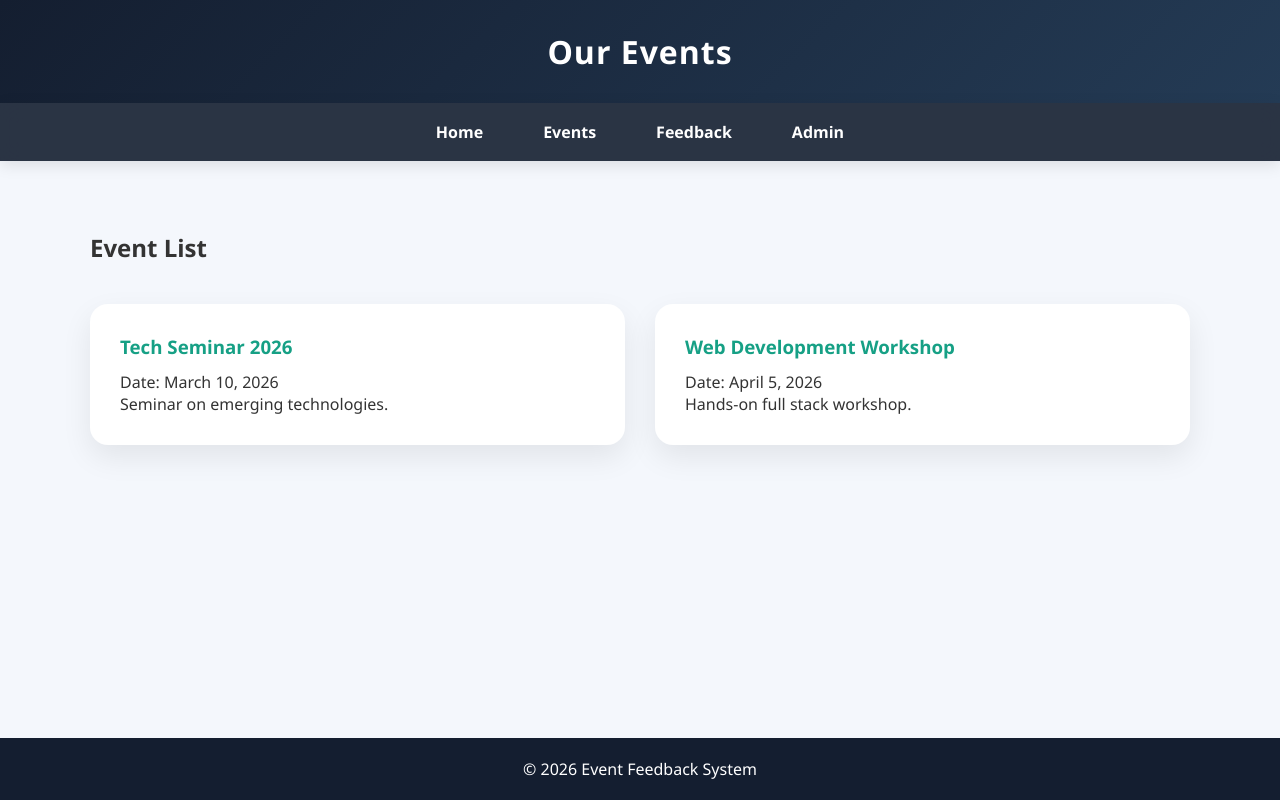
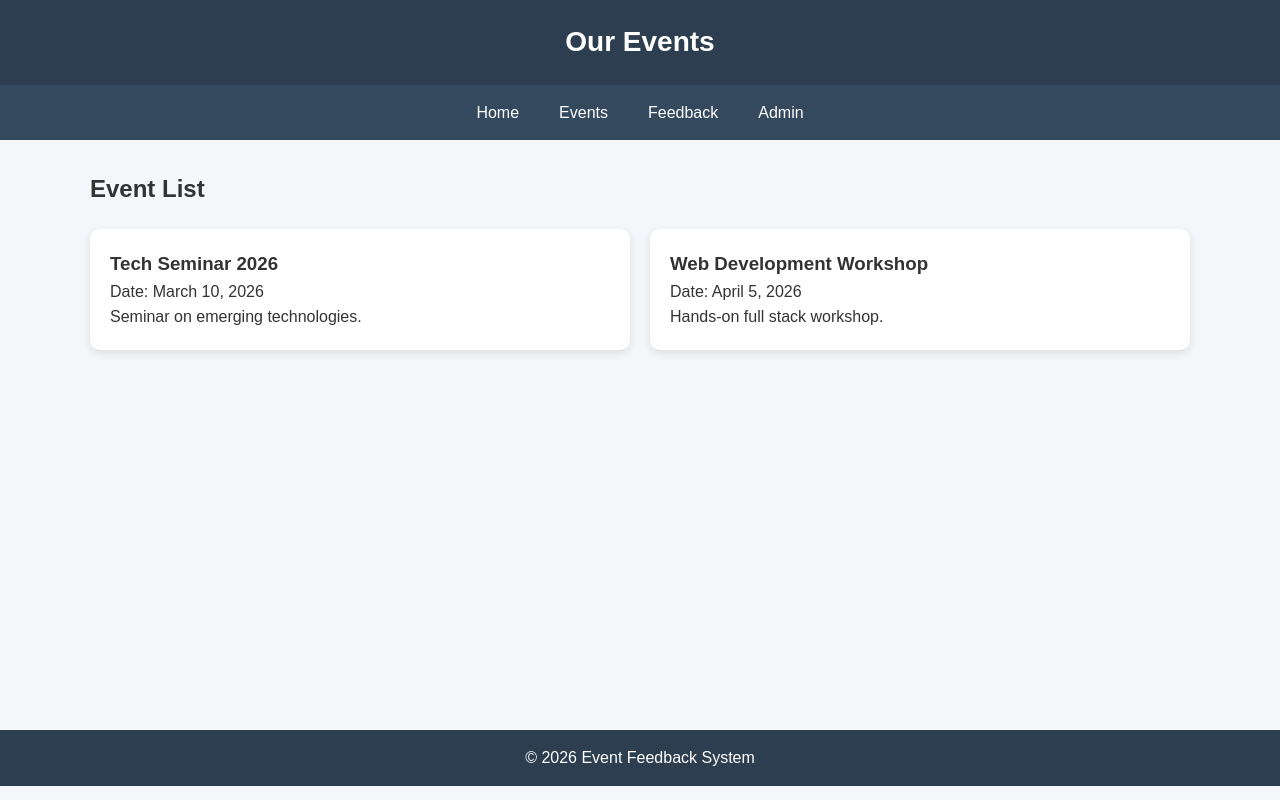
Before and after one commit to Aryan102004/event-feedback-system, a Flask app: page /events in a window 1280 px wide. Run offline with Flask 3, Linux system fonts and the light colour scheme.

Commit message:
Update style.css

```diff
--- a/static/style.css
+++ b/static/style.css
@@ -1,329 +1,257 @@
-/* ===============================
-   GLOBAL RESET
-================================= */
-* {
-    margin: 0;
-    padding: 0;
-    box-sizing: border-box;
+/* ==========================================
+GLOBAL STYLES
+========================================== */
+
+*{
+margin:0;
+padding:0;
+box-sizing:border-box;
+font-family:Arial, Helvetica, sans-serif;
 }
 
-body {
-    font-family: 'Poppins', 'Segoe UI', sans-serif;
-    background: #f4f7fc;
-    color: #333;
-    min-height: 100vh;
-    display: flex;
-    flex-direction: column;
+body{
+background:#f4f6f9;
+color:#333;
+line-height:1.6;
 }
 
-/* Ensure footer stays bottom */
-main {
-    flex: 1;
+/* ==========================================
+HEADER
+========================================== */
+
+header{
+background:#2c3e50;
+color:white;
+padding:20px;
+text-align:center;
 }
 
-/* ===============================
-   HEADER
-================================= */
-header {
-    background: linear-gradient(135deg, #141e30, #243b55);
-    color: white;
-    text-align: center;
-    padding: 30px 20px;
-    letter-spacing: 1px;
+header h1{
+font-size:28px;
 }
 
-/* ===============================
-   NAVIGATION (GLASS STYLE)
-================================= */
-nav {
-    position: sticky;
-    top: 0;
-    backdrop-filter: blur(12px);
-    background: rgba(20, 30, 48, 0.9);
-    box-shadow: 0 4px 15px rgba(0,0,0,0.1);
-    z-index: 1000;
+/* ==========================================
+NAVIGATION
+========================================== */
+
+nav{
+background:#34495e;
 }
 
-nav ul {
-    display: flex;
-    justify-content: center;
-    list-style: none;
+nav ul{
+list-style:none;
+display:flex;
+justify-content:center;
+flex-wrap:wrap;
 }
 
-nav ul li {
-    padding: 18px 30px;
+nav ul li{
+margin:5px;
 }
 
-nav ul li a {
-    color: white;
-    text-decoration: none;
-    font-weight: 600;
-    position: relative;
-    transition: 0.3s ease;
+nav ul li a{
+color:white;
+text-decoration:none;
+padding:10px 15px;
+display:block;
+border-radius:5px;
+transition:0.3s;
 }
 
-nav ul li a::after {
-    content: "";
-    position: absolute;
-    left: 0;
-    bottom: -6px;
-    width: 0%;
-    height: 2px;
-    background: #1abc9c;
-    transition: 0.3s ease;
+nav ul li a:hover{
+background:#2c3e50;
 }
 
-nav ul li a:hover::after {
-    width: 100%;
+/* admin button */
+
+.admin-btn{
+background:#e74c3c;
+border-radius:5px;
 }
 
-/* ===============================
-   HERO SECTION
-================================= */
-.hero {
-    height: 85vh;
-    background: linear-gradient(135deg, #1abc9c, #16a085, #0f2027);
-    display: flex;
-    justify-content: center;
-    align-items: center;
-    text-align: center;
-    color: white;
-    padding: 20px;
+/* ==========================================
+MAIN CONTENT
+========================================== */
+
+main{
+padding:30px;
+min-height:70vh;
 }
 
-.hero-content {
-    max-width: 750px;
-    animation: fadeUp 1s ease forwards;
+/* ==========================================
+EVENT SECTION
+========================================== */
+
+.events-container{
+max-width:1100px;
+margin:auto;
 }
 
-.hero-content h2 {
-    font-size: 52px;
-    margin-bottom: 20px;
+/* header section */
+
+.events-header{
+display:flex;
+justify-content:space-between;
+align-items:center;
+margin-bottom:20px;
 }
 
-.hero-content p {
-    font-size: 18px;
-    margin-bottom: 35px;
+/* grid */
+
+.events-grid{
+display:grid;
+grid-template-columns:repeat(auto-fit,minmax(250px,1fr));
+gap:20px;
 }
 
-.btn {
-    padding: 14px 40px;
-    background: white;
-    color: #16a085;
-    font-weight: 600;
-    text-decoration: none;
-    border-radius: 50px;
-    transition: 0.3s ease;
+/* event card */
+
+.event-card{
+background:white;
+padding:20px;
+border-radius:10px;
+box-shadow:0 3px 10px rgba(0,0,0,0.1);
+transition:0.3s;
 }
 
-.btn:hover {
-    transform: translateY(-4px);
-    box-shadow: 0 10px 25px rgba(0,0,0,0.2);
+.event-card:hover{
+transform:translateY(-5px);
 }
 
-/* ===============================
-   EVENTS PAGE
-================================= */
-.events-container {
-    padding: 70px 20px;
+/* ==========================================
+FORM STYLING
+========================================== */
+
+.feedback-form{
+background:white;
+padding:25px;
+border-radius:10px;
+max-width:600px;
+margin:auto;
+box-shadow:0 3px 10px rgba(0,0,0,0.1);
 }
 
-.events-header {
-    display: flex;
-    justify-content: space-between;
-    align-items: center;
-    max-width: 1100px;
-    margin: auto;
-    margin-bottom: 40px;
+input,
+textarea,
+select{
+width:100%;
+padding:10px;
+margin-bottom:12px;
+border:1px solid #ccc;
+border-radius:5px;
 }
 
-.btn-small {
-    padding: 10px 25px;
-    background: linear-gradient(135deg, #1abc9c, #16a085);
-    border: none;
-    color: white;
-    border-radius: 30px;
-    cursor: pointer;
-    font-weight: 600;
-    transition: 0.3s ease;
+textarea{
+resize:none;
 }
 
-.btn-small:hover {
-    transform: translateY(-3px);
-    box-shadow: 0 8px 20px rgba(0,0,0,0.2);
+/* ==========================================
+BUTTONS
+========================================== */
+
+button{
+background:#3498db;
+color:white;
+border:none;
+padding:10px 15px;
+border-radius:5px;
+cursor:pointer;
+transition:0.3s;
 }
 
-.events-grid {
-    display: grid;
-    grid-template-columns: repeat(auto-fit, minmax(280px, 1fr));
-    gap: 30px;
-    max-width: 1100px;
-    margin: auto;
+button:hover{
+background:#2980b9;
 }
 
-.event-card {
-    background: white;
-    padding: 30px;
-    border-radius: 18px;
-    box-shadow: 0 12px 30px rgba(0,0,0,0.08);
-    transition: 0.4s ease;
+/* small buttons */
+
+.btn-small{
+background:#27ae60;
+padding:8px 12px;
 }
 
-.event-card h3 {
-    margin-bottom: 12px;
-    color: #16a085;
+.btn-small:hover{
+background:#1e8449;
 }
 
-.event-card:hover {
-    transform: translateY(-10px);
-    box-shadow: 0 20px 40px rgba(0,0,0,0.15);
+/* ==========================================
+ADD EVENT FORM
+========================================== */
+
+.event-form-container{
+background:white;
+padding:20px;
+border-radius:10px;
+margin-bottom:20px;
+box-shadow:0 3px 10px rgba(0,0,0,0.1);
 }
 
-/* Add Event Form */
-.event-form-container {
-    max-width: 600px;
-    margin: 0 auto 40px auto;
-    background: white;
-    padding: 30px;
-    border-radius: 20px;
-    box-shadow: 0 15px 35px rgba(0,0,0,0.08);
-    display: flex;
-    flex-direction: column;
-    gap: 15px;
+/* hidden form */
+
+.hidden{
+display:none;
 }
 
-.event-form-container input,
-.event-form-container textarea {
-    padding: 12px;
-    border-radius: 10px;
-    border: 1px solid #ddd;
-    transition: 0.3s;
+/* ==========================================
+SUCCESS MESSAGE
+========================================== */
+
+.success-message{
+background:#2ecc71;
+color:white;
+padding:10px;
+border-radius:5px;
+margin-bottom:15px;
 }
 
-.event-form-container input:focus,
-.event-form-container textarea:focus {
-    border-color: #1abc9c;
-    box-shadow: 0 0 10px rgba(26,188,156,0.3);
-    outline: none;
+/* ==========================================
+FOOTER
+========================================== */
+
+footer{
+background:#2c3e50;
+color:white;
+text-align:center;
+padding:15px;
+margin-top:30px;
 }
 
-/* ===============================
-   FEEDBACK PAGE
-================================= */
-.feedback-section {
-    padding: 70px 20px;
+/* ==========================================
+MOBILE RESPONSIVE DESIGN
+========================================== */
+
+@media (max-width:768px){
+
+header h1{
+font-size:22px;
 }
 
-.feedback-form {
-    max-width: 600px;
-    margin: auto;
-    background: white;
-    padding: 40px;
-    border-radius: 25px;
-    box-shadow: 0 15px 40px rgba(0,0,0,0.1);
-    display: flex;
-    flex-direction: column;
+.events-header{
+flex-direction:column;
+align-items:flex-start;
+gap:10px;
 }
 
-.feedback-form h2 {
-    text-align: center;
-    margin-bottom: 20px;
+nav ul{
+flex-direction:column;
+align-items:center;
 }
 
-.feedback-form label {
-    margin-top: 18px;
-    font-weight: 600;
+nav ul li{
+width:100%;
+text-align:center;
 }
 
-.feedback-form input,
-.feedback-form select,
-.feedback-form textarea {
-    padding: 12px;
-    margin-top: 6px;
-    border-radius: 10px;
-    border: 1px solid #ddd;
-    transition: 0.3s;
+main{
+padding:20px;
 }
 
-.feedback-form input:focus,
-.feedback-form select:focus,
-.feedback-form textarea:focus {
-    border-color: #1abc9c;
-    box-shadow: 0 0 10px rgba(26,188,156,0.3);
-    outline: none;
+.events-grid{
+grid-template-columns:1fr;
 }
 
-.feedback-form button {
-    margin-top: 25px;
-    padding: 14px;
-    background: linear-gradient(135deg, #1abc9c, #16a085);
-    border: none;
-    color: white;
-    font-weight: 600;
-    border-radius: 50px;
-    cursor: pointer;
-    transition: 0.3s;
+button{
+width:100%;
 }
 
-.feedback-form button:hover {
-    transform: translateY(-3px);
-    box-shadow: 0 10px 25px rgba(0,0,0,0.2);
 }
-
-/* ===============================
-   FOOTER
-================================= */
-footer {
-    background: #141e30;
-    color: white;
-    text-align: center;
-    padding: 20px;
-    margin-top: 60px;
-}
-
-/* ===============================
-   ANIMATION
-================================= */
-@keyframes fadeUp {
-    from {
-        opacity: 0;
-        transform: translateY(40px);
-    }
-    to {
-        opacity: 1;
-        transform: translateY(0);
-    }
-}
-
-/* ===============================
-   RESPONSIVE
-================================= */
-@media (max-width: 768px) {
-    .hero-content h2 {
-        font-size: 36px;
-    }
-
-    .events-header {
-        flex-direction: column;
-        gap: 20px;
-    }
-
-    nav ul {
-        flex-direction: column;
-        text-align: center;
-    }
-}
-.scale-info {
-    font-size: 14px;
-    background: #eef9f6;
-    padding: 10px;
-    border-radius: 8px;
-    margin-bottom: 20px;
-}
-
-nav ul li a.admin-btn {
-    background: #e74c3c;
-    color: white;
-    padding: 8px 12px;
-    border-radius: 5px;
-}
```
